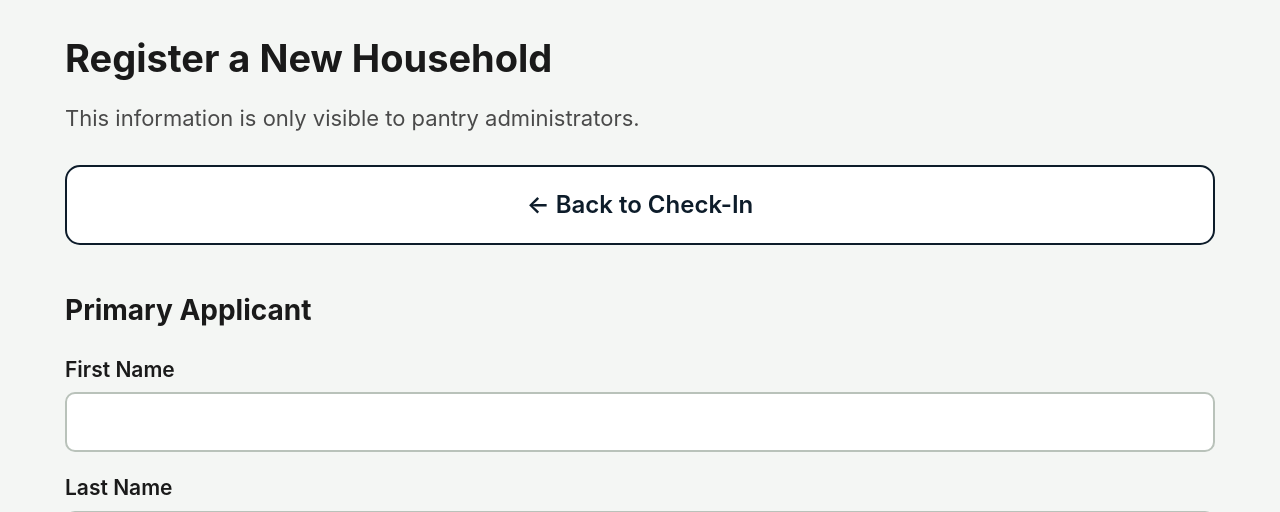
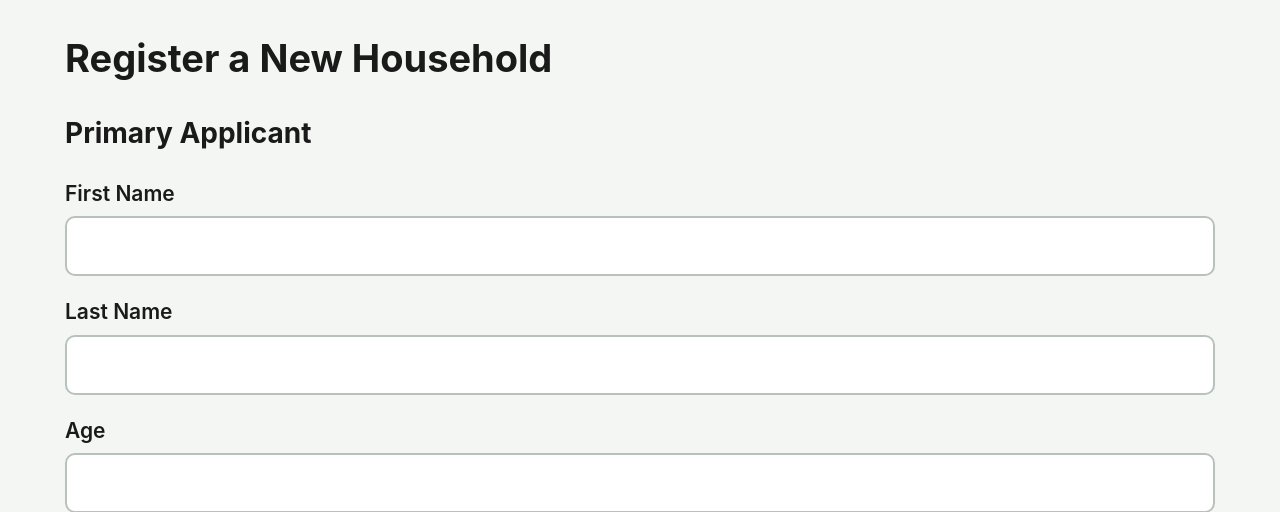
Before and after one commit to BrockLalla/jubilant-octo-sniffle, a Flask app: page /register in a window 1280 px wide. Shown: the part 95-607 px from the top of the page. Run offline with Flask 3, Linux system fonts and the light colour scheme; data that the repository does not hold is empty; parts of the project's set-up code (start-up, migrations or seed data) failed here and were passed over.

Commit message:
Remove admin-only subtitle and Back to Check-In button from register page
Co-Authored-By: Claude Sonnet 5 <noreply@anthropic.com>

```diff
--- a/templates/register.html
+++ b/templates/register.html
@@ -2,8 +2,6 @@
 {% block title %}Register a Household{% endblock %}
 {% block content %}
   <h1>Register a New Household</h1>
-  <p class="subtitle">This information is only visible to pantry administrators.</p>
-  <a class="btn btn-secondary" href="{{ url_for('public.checkin') }}" style="margin-bottom:1rem;">← Back to Check-In</a>
 
   <form method="post" id="register-form">
     <input type="hidden" name="csrf_token" value="{{ csrf_token() }}">
```
